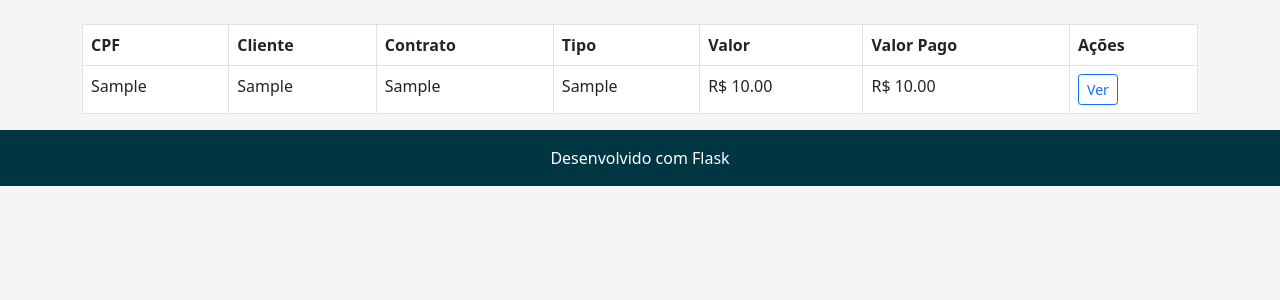
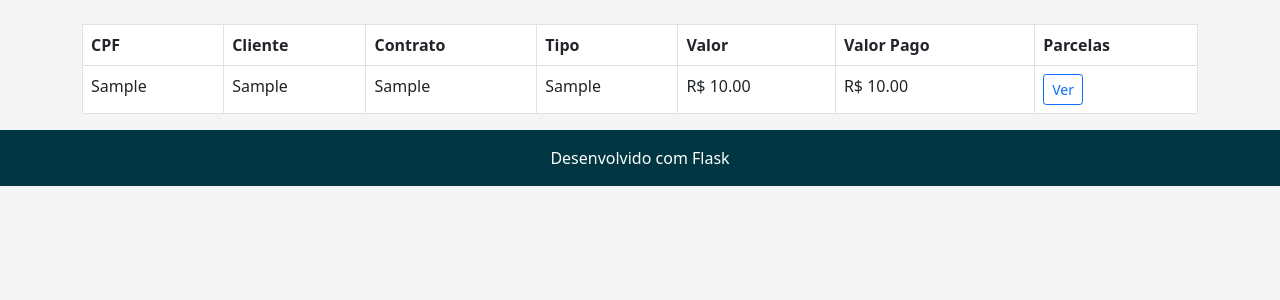
Before and after one commit to felipe4128/Contratos_cobranca, a Flask app: page / in a window 1280 px wide. Shown: the part 54-354 px from the top of the page. Run offline with Flask 3, Linux system fonts and the light colour scheme; tables that the repository leaves empty hold one stand-in row (values such as "Sample post").

Commit message:
Renomeia coluna Ações para Parcelas no index

```diff
--- a/templates/index.html
+++ b/templates/index.html
@@ -12,7 +12,7 @@
 </nav>
 <div class="container mt-4">
 <table class="table table-bordered bg-white">
-<thead><tr><th>CPF</th><th>Cliente</th><th>Contrato</th><th>Tipo</th><th>Valor</th><th>Valor Pago</th><th>Ações</th></tr></thead>
+<thead><tr><th>CPF</th><th>Cliente</th><th>Contrato</th><th>Tipo</th><th>Valor</th><th>Valor Pago</th><th>Parcelas</th></tr></thead>
 <tbody>
 {% for c in resumo %}
 <tr>
```
